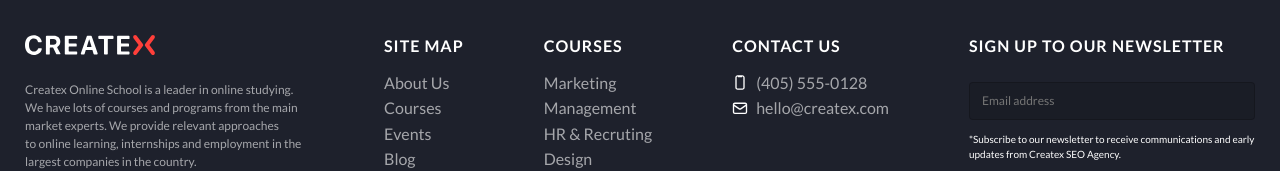
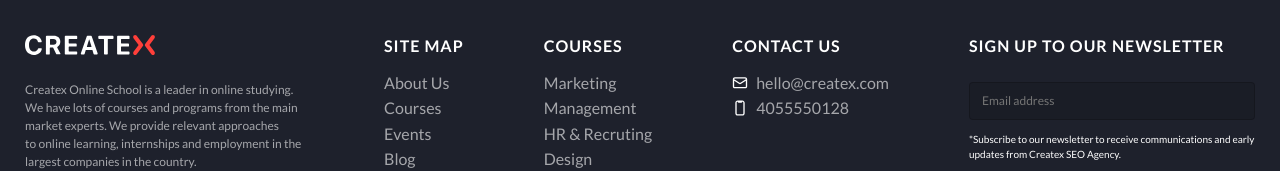
Before and after one commit to soodax/createx-test, an Angular app: page /single-post in a window 1280 px wide. Shown: the part 3602-3773 px from the top of the page. Built offline with nearby package versions, Linux system fonts and the light colour scheme.

Commit message:
fix arrays/fix types

```diff
--- a/src/app/components/charts/charts.component.ts
+++ b/src/app/components/charts/charts.component.ts
@@ -23,7 +23,7 @@ export class ChartsComponent {
       type: 'line',
       data: {
         labels: this.allCharts
-          .sort((a, b) => new Date(a.dt_date).getTime() - new Date(b.dt_date).getTime())
+          .sort((a, b) => <number>new Date(a.dt_date).getTime() - <number>new Date(b.dt_date).getTime())
           .map((el) => el.dt_date),
         datasets: [
           {
--- a/src/app/components/contacts/contacts.component.html
+++ b/src/app/components/contacts/contacts.component.html
@@ -11,7 +11,7 @@
                         </div>
                         <div class="contacts__block">
                             <div class="contacts__method">
-                                {{item.name}}
+                                {{item.info}}
                             </div>
                             <a [href]="item.link" class="contacts__main">
                                 {{item.value}}
--- a/src/app/components/footer/footer.component.html
+++ b/src/app/components/footer/footer.component.html
@@ -37,13 +37,9 @@
             <div class="footer__list">
                 <span>CONTACT US</span>
                 <ul>
-                    <li>
-                        <img [src]="contactsArray[1].iconWhite" [alt]="contactsArray[1].alt">
-                        <a [href]="'tel:' + contactsArray[1].value">{{contactsArray[1].link}}</a>
-                    </li>
-                    <li>
-                        <img [src]="contactsArray[0].iconWhite" [alt]="contactsArray[0].alt">
-                        <a [href]="'mailto:' + contactsArray[0].value">{{contactsArray[0].value}}</a>
+                    <li *ngFor="let contact of contactsArray">
+                        <img [src]="contact.iconWhite" [alt]="contact.alt">
+                        <a [href]="'tel:' + contact.value">{{contact.value}}</a>
                     </li>
                 </ul>
             </div>
--- a/src/app/components/footer/footer.component.ts
+++ b/src/app/components/footer/footer.component.ts
@@ -1,13 +1,14 @@
-import { Component } from "@angular/core";
-import { contactsArray, socialsArray } from "src/app/data/store";
+import { Component } from '@angular/core';
+import { contactsArray, socialsArray } from 'src/app/data/store';
 
 @Component({
-    selector: 'app-footer',
-    templateUrl: './footer.component.html',
-    styleUrls: ['./footer.component.scss']
+  selector: 'app-footer',
+  templateUrl: './footer.component.html',
+  styleUrls: ['./footer.component.scss'],
 })
-
 export class FooterComponent {
-    contactsArray = contactsArray
-    socialsArray = socialsArray
+  contactsArray = contactsArray.filter(
+    (el) => el.name === 'phone' || el.name === 'email'
+  );
+  socialsArray = socialsArray;
 }
--- a/src/app/components/single-post/single-post.component.html
+++ b/src/app/components/single-post/single-post.component.html
@@ -67,9 +67,9 @@
                     <div class="article__info">
                         <div class="article__tags">
                             <span>Tags:</span>
-                            <a href="#" class="tags__tag">#learning</a>
-                            <a href="#" class="tags__tag">#HR</a>
-                            <a href="#" class="tags__tag">#self-development</a>
+                            <a href="#" class="tags__tag" *ngFor="let tag of tagsArray">
+                                {{tag}}
+                            </a>
                         </div>
                         <div class="article__socials">
                             <span>Share:</span>
--- a/src/app/components/single-post/single-post.component.ts
+++ b/src/app/components/single-post/single-post.component.ts
@@ -2,6 +2,7 @@ import { Component, OnInit } from '@angular/core';
 import { DomSanitizer } from '@angular/platform-browser';
 import { MatIconRegistry } from '@angular/material/icon';
 import { socialsArray } from 'src/app/data/store';
+import { TagsService } from 'src/app/services/tags.service';
 
 @Component({
   selector: 'app-single-post',
@@ -10,15 +11,20 @@ import { socialsArray } from 'src/app/data/store';
 })
 export class SinglePostComponent implements OnInit {
 
+  tagsArray: string[]
+
   socialsArray = socialsArray.filter(el =>
     el.name === 'facebook' ||
     el.name === 'twitter' ||
     el.name === 'linked-in'
   )
 
+
+
   constructor(
     private matIconRegistry: MatIconRegistry,
     private domSanitizer: DomSanitizer,
+    private tagsService: TagsService
   ) {
     this.matIconRegistry.addSvgIcon(
       'article-icon',
@@ -57,6 +63,11 @@ export class SinglePostComponent implements OnInit {
       )
     );
 
+    this.tagsArray = tagsService.getTags().filter(
+      el => el === '#learning' ||
+      el === '#HR' ||
+      el === '#self-development'
+    )
   }
 
   ngOnInit(): void {}
--- a/src/app/data/store.ts
+++ b/src/app/data/store.ts
@@ -46,14 +46,16 @@ export const socialsArray: ISocialsArray[] = [
 
 export const contactsArray: IContactsArray[] = [
   {
-    name: 'Talk to us:',
+    name: 'email',
+    info: 'Talk to us:',
     value: 'hello@createx.com',
     iconOrange: 'assets/images/contacts/Chat.svg',
     iconWhite: 'assets/images/footer/Mail.svg',
     alt: 'email icon',
   },
   {
-    name: 'Call us:',
+    name: 'phone',
+    info: 'Call us:',
     value: '4055550128',
     link: '(405) 555-0128',
     iconOrange: 'assets/images/contacts/iPhone.svg',
@@ -61,7 +63,8 @@ export const contactsArray: IContactsArray[] = [
     alt: 'phone icon',
   },
   {
-    name: 'Address:',
+    name: 'adress',
+    info: 'Address:',
     value: '2464 Royal Ln. Mesa, New Jersey 45463, USA',
     iconOrange: 'assets/images/contacts/outline.svg',
     alt: 'adress icon',
--- a/src/app/data/types.ts
+++ b/src/app/data/types.ts
@@ -6,6 +6,7 @@ export interface ISocialsArray {
 
 export interface IContactsArray {
     name: string;
+    info?: string;
     link?: string;
     value: string;
     iconOrange?: string;
--- a/src/app/services/tags.service.ts
+++ b/src/app/services/tags.service.ts
@@ -2,7 +2,7 @@ import { Injectable } from '@angular/core';
 import { SinglePostComponent } from '../components/single-post/single-post.component';
 
 @Injectable({
-  providedIn: SinglePostComponent
+  providedIn: 'root'
 })
 
 export class TagsService {
```
